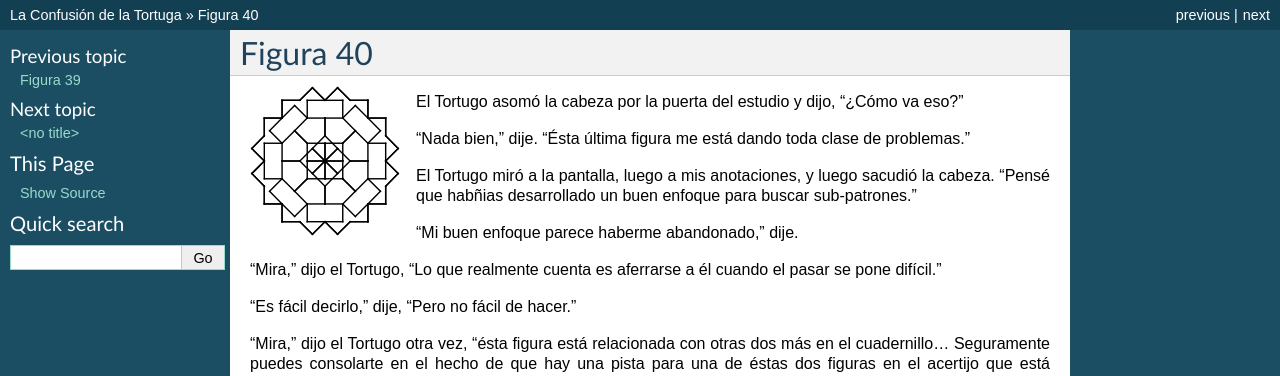
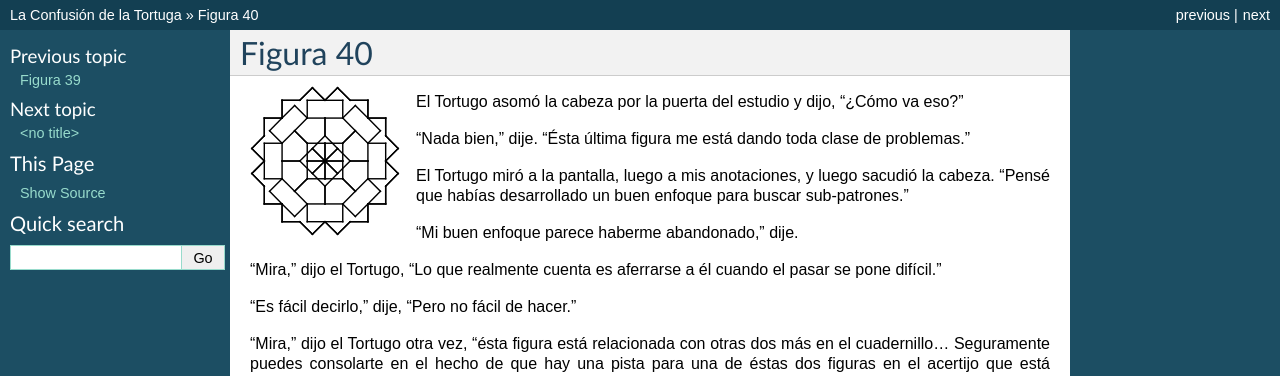
Before and after one commit to humitos/turtle-confusion-es, a Sphinx documentation site: the page built from docs/puzzle-40.rst, in a window 1280 px wide. Shown: the top 376 px of the page. Built offline with Sphinx 7.4.7, drawn with Linux system fonts in a browser that asks for light colours.

Commit message:
Typo fixes

```diff
--- a/docs/puzzle-39.rst
+++ b/docs/puzzle-39.rst
@@ -26,4 +26,4 @@
 
 El aroma a papas fritas y pescado se filtraba desde el hall hasta el estudio.
 
-"Comamos," dije, dejando el papel en el escritorio y abriendo el camino hacia cocina.
+"Comamos," dije, dejando el papel en el escritorio y abriendo el camino hacia la cocina.
--- a/docs/puzzle-40.rst
+++ b/docs/puzzle-40.rst
@@ -12,7 +12,7 @@
 
 "Nada bien," dije. "Ésta última figura me está dando toda clase de problemas."
 
-El Tortugo miró a la pantalla, luego a mis anotaciones, y luego sacudió la cabeza. "Pensé que habñias desarrollado un buen enfoque para buscar sub-patrones."
+El Tortugo miró a la pantalla, luego a mis anotaciones, y luego sacudió la cabeza. "Pensé que habías desarrollado un buen enfoque para buscar sub-patrones."
 
 "Mi buen enfoque parece haberme abandonado," dije.
 
```
